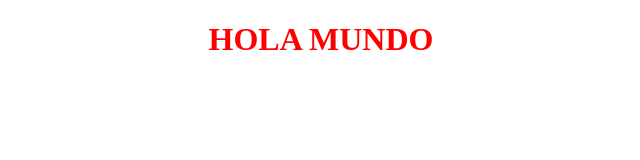
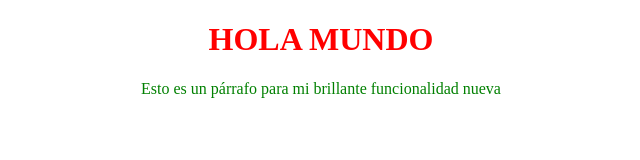
Before and after one commit to VictorPeraltaGutierrez/bootCampEveris, a plain HTML site: page index.html in a window 1280 px wide. Shown: the whole page, without its empty margins (319-959 px from the left). Drawn offline with Linux system fonts and the light colour scheme.

Commit message:
Nueva superfuncionalidad

```diff
--- a/index.html
+++ b/index.html
@@ -5,6 +5,7 @@
 	<link rel="stylesheet" type="text/css" href="style.css">
 </head>
 <body>
-	<h1>Hola mundo</h1>
+    <h1>Hola mundo</h1>
+    <p>Esto es un párrafo para mi brillante funcionalidad nueva</p>
 </body>
 </html>
--- a/style.css
+++ b/style.css
@@ -3,3 +3,8 @@ h1 {
     text-align: center;
     text-transform: uppercase;
 }
+
+p {
+    color: green;
+    text-align: center;
+}
```
Also changed, not shown: 1 other file.
